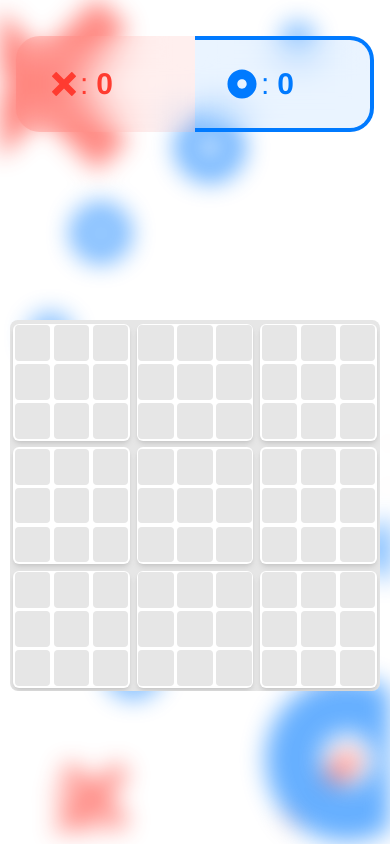
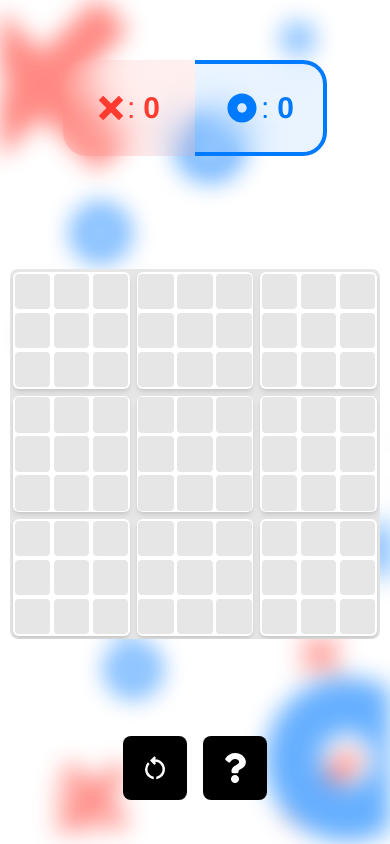
Before and after one commit to here-is-ivan/ultimate-tic-tac-toe, a React (Vite) app: page /ultimate-tic-tac-toe/play-board in a window 390 px wide. Built offline with nearby package versions, Linux system fonts and the light colour scheme; a web font is replaced by a local one; what js-confetti would draw is missing.

Commit message:
helper buttons responsive layout

```diff
--- a/index.html
+++ b/index.html
@@ -2,7 +2,7 @@
 <html lang="en">
   <head>
     <meta charset="UTF-8" />
-    <link rel="icon" type="image/svg+xml" href="./public/cross.svg" />
+    <link rel="icon" type="image/svg+xml" href="./cross.svg" />
     <meta name="viewport" content="width=device-width, initial-scale=1.0" />
     <title>Ultimate Tic Tac Toe</title>
   </head>
--- a/src/components/Board.tsx
+++ b/src/components/Board.tsx
@@ -14,6 +14,8 @@ interface BoardProps {
   setCrossScore: React.Dispatch<React.SetStateAction<number>>;
   circleScore: number;
   setCircleScore: React.Dispatch<React.SetStateAction<number>>;
+  globalWinner: CellValues;
+  setGlobalWinner: React.Dispatch<React.SetStateAction<CellValues>>;
 }
 
 const Board = ({
@@ -23,6 +25,8 @@ const Board = ({
   setCrossScore,
   circleScore,
   setCircleScore,
+  globalWinner,
+  setGlobalWinner,
 }: BoardProps) => {
   const [dimension, setDimension] = useState(0);
   const boardRef = useRef<HTMLDivElement>(null);
@@ -52,8 +56,6 @@ const Board = ({
     '',
   ]);
 
-  const [globalWinner, setGlobalWinner] = useState<CellValues>('');
-
   useEffect(() => {
     const calculateDimension = () => {
       if (boardRef.current) {
@@ -65,11 +67,11 @@ const Board = ({
 
     calculateDimension();
     window.addEventListener('resize', calculateDimension);
-
     return () => window.removeEventListener('resize', calculateDimension);
   }, []);
 
-  useGSAP(() => {
+  useGSAP(
+    () => {
       if (cellRefs.current.length === 81) {
         gsap.set(cellRefs.current, { opacity: 0, scale: 0.8 });
         gsap.to(cellRefs.current, {
@@ -83,7 +85,9 @@ const Board = ({
           ease: 'power3.out',
         });
       }
-  }, [dimension]);
+    },
+    { scope: cellRefs }
+  );
 
   const fillCell = (girdIndex: number, cellIndex: number) => {
     if (gridValues[girdIndex][cellIndex] !== '') return;
@@ -130,7 +134,7 @@ const Board = ({
 
   return (
     <div
-      className='h-5/6 lg:h-full aspect-square flex justify-center items-center'
+      className='aspect-square flex justify-center items-center'
       ref={boardRef}
     >
       <div
@@ -144,9 +148,7 @@ const Board = ({
             <div
               key={gridIndex}
               className={`${
-                bigGridValues[gridIndex] === ''
-                  ? ''
-                  : 'pointer-events-none'
+                bigGridValues[gridIndex] === '' ? '' : 'pointer-events-none'
               } relative w-[31.5%] aspect-square bg-white rounded-md overflow-hidden flex flex-wrap justify-around items-center shadow-md`}
             >
               {bigGridValues[gridIndex] === 'cross' && <BigCross />}
--- /dev/null
+++ b/src/components/HelperButtonts.tsx
@@ -0,0 +1,18 @@
+// import React from 'react';
+import { FaQuestion } from 'react-icons/fa';
+import { MdOutlineRestartAlt } from 'react-icons/md';
+
+const HelperButtonts = () => {
+  return (
+    <div className='flex gap-4'>
+      <div className='w-16 h-16 bg-black text-white flex justify-center items-center text-3xl cursor-pointer rounded-lg'>
+        <MdOutlineRestartAlt />
+      </div>
+      <div className='w-16 h-16 bg-black text-white flex justify-center items-center text-3xl cursor-pointer rounded-lg'>
+        <FaQuestion />
+      </div>
+    </div>
+  );
+};
+
+export default HelperButtonts;
--- a/src/components/PlayerBoardHeader.tsx
+++ b/src/components/PlayerBoardHeader.tsx
@@ -1,44 +1,63 @@
 import { ImCross } from 'react-icons/im';
 import { FaDotCircle } from 'react-icons/fa';
+
+import type { CellValues } from '../types';
+import HelperButtonts from './HelperButtonts';
 
 interface PlayerBoardHeaderProps {
   isCrossTurn: boolean;
   crossScore: number;
   circleScore: number;
+  globalWinner: CellValues;
 }
 
 const PlayerBoardHeader = ({
   isCrossTurn,
   crossScore,
   circleScore,
+  globalWinner,
 }: PlayerBoardHeaderProps) => {
   return (
-    <header className='h-1/6 lg:h-auto m-4 flex flex-col justify-center'>
+    <div className='m-4 flex items-center justify-center gap-4 lg:flex-col lg:justify-between'>
+      <header className=' flex flex-col justify-center'>
         <div className='flex items-center flex-row lg:flex-col'>
           <div
             className={`h-24 lg:h-32 flex items-center gap-2 backdrop-blur-lg text-[var(--primary-red)] text-3xl bg-[var(--transparent-red)] w-1/2 lg:w-full p-8 rounded-3xl border-4 border-[var(--primary-red)] border-r-0 rounded-r-none lg:border-b-0 lg:rounded-b-none lg:border-r-4 lg:rounded-r-3xl transition-all ${
               isCrossTurn ? '' : 'border-transparent'
-          }`}
+            } ${globalWinner !== '' ? 'border-transparent' : ''}
+          `}
           >
             <div className='flex items-center gap-1'>
               <ImCross size={24} />
               <span>:</span>
             </div>
+            {globalWinner === '' && (
               <span className='font-bold'>{crossScore}</span>
+            )}
+            {globalWinner === 'cross' && <span className='font-bold'>🥳</span>}
+            {globalWinner === 'circle' && <span className='font-bold'>😭</span>}
           </div>
           <div
             className={`h-24 lg:h-32 flex items-center gap-2 backdrop-blur-lg text-[var(--primary-blue)] text-3xl bg-[var(--transparent-blue)] w-1/2 lg:w-full p-8 rounded-3xl border-4 border-[var(--primary-blue)] border-l-0 rounded-l-none lg:border-t-0 lg:rounded-t-none lg:border-l-4 lg:rounded-b-3xl transition-all ${
               isCrossTurn ? 'border-transparent' : ''
-          }`}
+            } ${globalWinner !== '' ? 'border-transparent' : ''}`}
           >
             <div className='flex items-center gap-1'>
               <FaDotCircle />
               <span>:</span>
             </div>
+            {globalWinner === '' && (
               <span className='font-bold'>{circleScore}</span>
+            )}
+            {globalWinner === 'cross' && <span className='font-bold'>😭</span>}
+            {globalWinner === 'circle' && <span className='font-bold'>🥳</span>}
           </div>
         </div>
       </header>
+      <div className='hidden sm:block'>
+        <HelperButtonts />
+      </div>
+    </div>
   );
 };
 
--- a/src/pages/PlayBoardPage.tsx
+++ b/src/pages/PlayBoardPage.tsx
@@ -3,19 +3,23 @@ import { useState } from 'react';
 import BluredBackground from '../components/BluredBackground';
 import Board from '../components/Board';
 import PlayerBoardHeader from '../components/PlayerBoardHeader';
+import type { CellValues } from '../types';
+import HelperButtonts from '../components/HelperButtonts';
 
 const PlayBoardPage = () => {
   const [isCrossTurn, setIsCrossTurn] = useState<boolean>(false);
   const [crossScore, setCrossScore] = useState<number>(0);
   const [circleScore, setCircleScore] = useState<number>(0);
+  const [globalWinner, setGlobalWinner] = useState<CellValues>('');
 
   return (
     <>
-      <div className='w-dvw h-dvh flex justify-center flex-col lg:flex-row-reverse'>
+      <div className='w-dvw h-dvh flex flex-col justify-around lg:justify-center lg:flex-row-reverse'>
         <PlayerBoardHeader
           isCrossTurn={isCrossTurn}
           crossScore={crossScore}
           circleScore={circleScore}
+          globalWinner={globalWinner}
         />
         <Board
           isCrossTurn={isCrossTurn}
@@ -24,7 +28,12 @@ const PlayBoardPage = () => {
           setCrossScore={setCrossScore}
           circleScore={circleScore}
           setCircleScore={setCircleScore}
+          globalWinner={globalWinner}
+          setGlobalWinner={setGlobalWinner}
         />
+        <div className='sm:hidden mx-auto'>
+          <HelperButtonts />
+        </div>
       </div>
       <BluredBackground />
     </>
```
Lines whose indentation alone changed are shown as unchanged.
